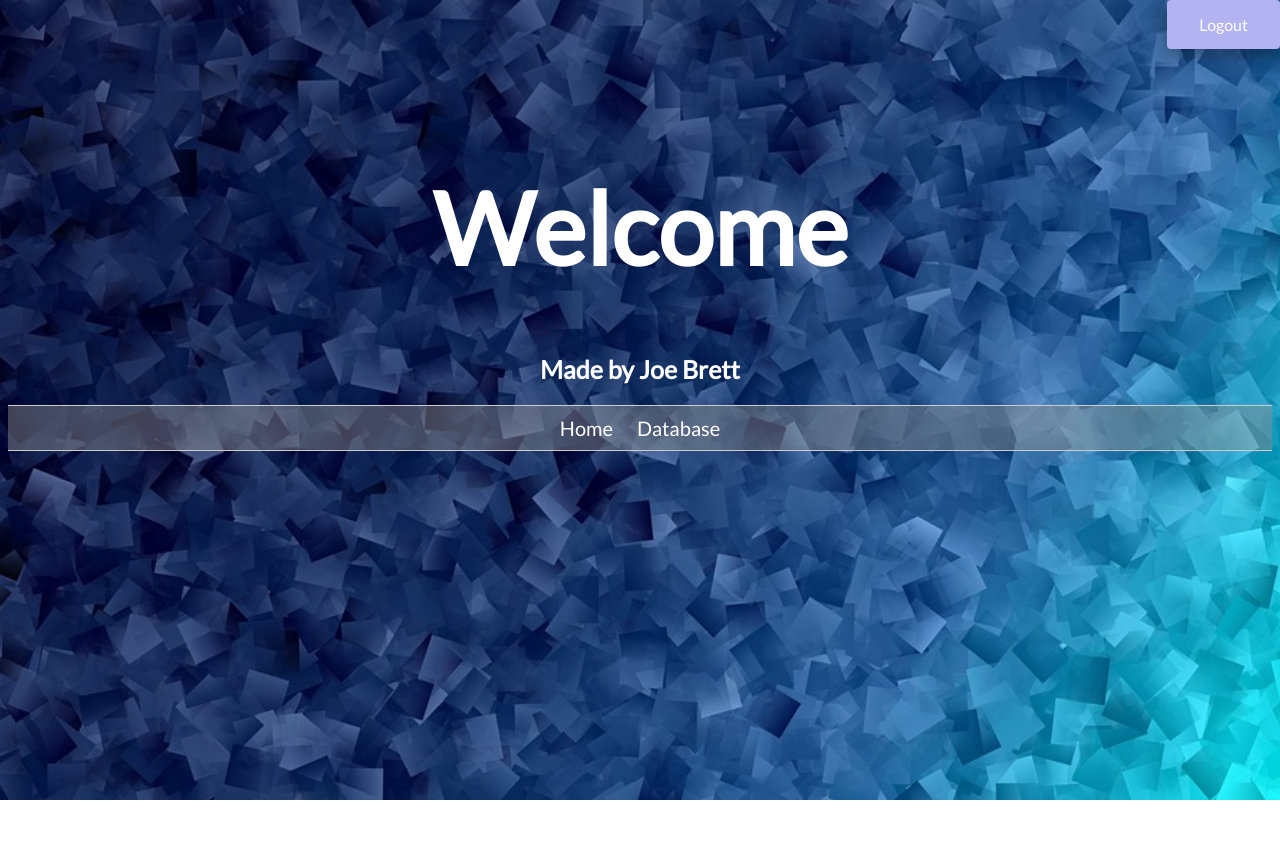
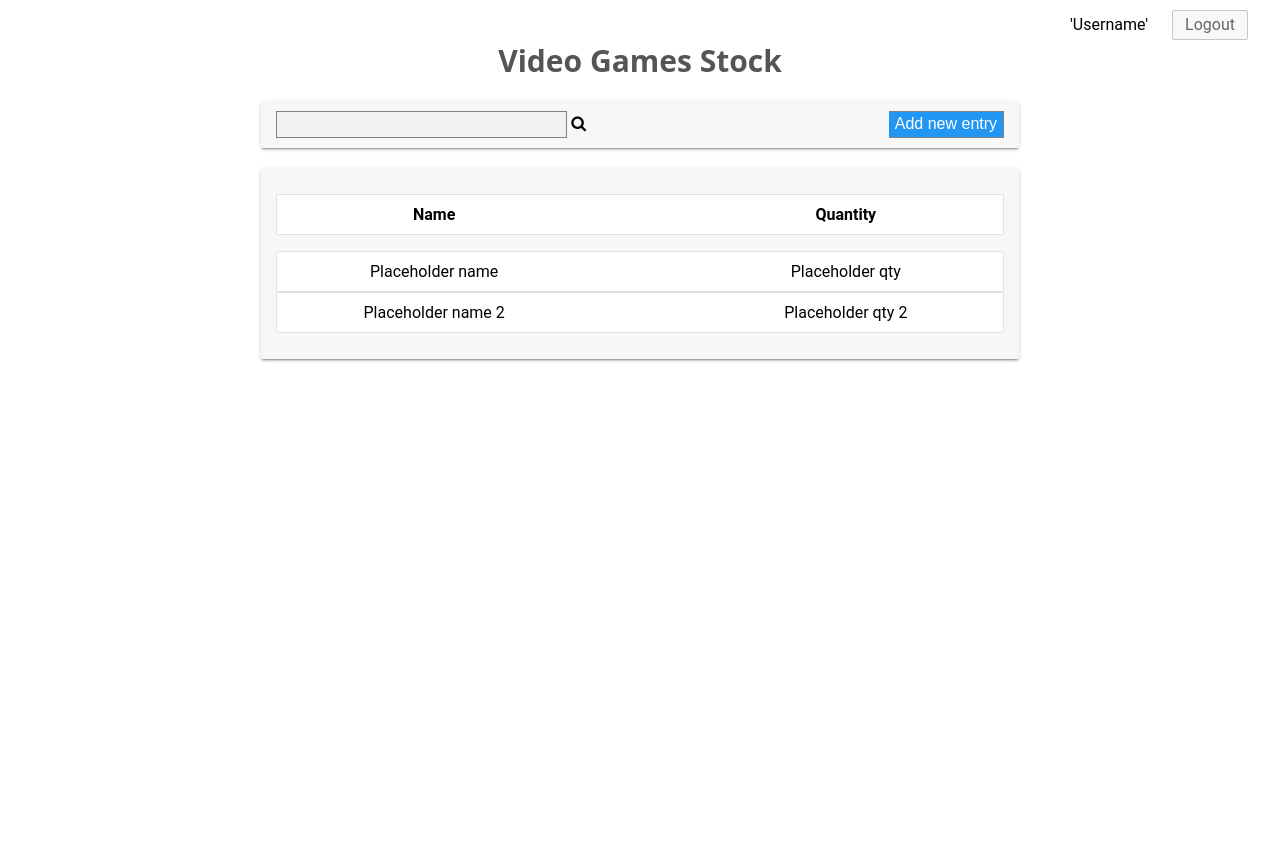
Before and after one commit to elgraney/Web-Dev, a PHP site: page /homepage.php in a window 1280 px wide. After the commit the page ends 362 px from the top, so only its background shows below. Run offline with PHP 8.4, Linux system fonts and the light colour scheme; the visitor is signed in with stand-in values (Sample User, id 1).

Commit message:
I have no idea what i'm doing!

```diff
--- /dev/null
+++ b/CSS/mainstyle.css
@@ -0,0 +1,146 @@
+@import url('https://fonts.googleapis.com/css?family=Lato');
+@import url('https://fonts.googleapis.com/css?family=Rubik');
+
+body {
+    background-color: white;
+    height: 100%;
+    font-family: "Roboto";
+}
+
+.input{
+  position: relative;
+  margin-top: 10px;
+  width: 100%;
+  float:left;
+  box-sizing: border-box;
+}
+
+
+#logout {
+  position: absolute;
+  top: 10px;
+  right: 0;
+  display: inline-block;
+  line-height: 28px;
+  padding: 0 12px;
+}
+.button {
+    background: #f8f8f8;
+    border: 1px solid #c6c6c6;
+    font-size: 16px;
+    color: #666;
+    cursor: default;
+    text-decoration: none;
+    margin: 0 20px;
+    display: inline-block;
+    line-height: 28px;
+    padding: 0 12px;
+    border-radius: 2px;
+}
+
+.button:hover {
+    background-color: #ccc;
+}
+
+h1 {
+    position: static;
+    text-align: center;
+    padding-top: 20px;
+    font-size: 30px;
+    font-family: 'Open Sans', sans-serif;
+    font-weight:bold;
+    color:#555557;
+
+}
+
+@media only screen and (min-width: 400px) {
+.container{
+
+  margin-left: 20%;
+  margin-right: 20%;
+  border-radius: 2px;
+  background-color: #f7f7f7;
+  box-shadow: 0 2px 2px 0 rgba(0,0,0,0.14), 0 1px 5px 0 rgba(0,0,0,0.12), 0 3px 1px -2px rgba(0,0,0,0.2);
+  padding-top: 10px;
+  padding-bottom: 10px;
+  margin-bottom: 20px;
+  }
+}
+@media only screen and (max-width: 400px) {
+  .container{
+  border-radius: 2px;
+  background-color: #f7f7f7;
+  box-shadow: 0 2px 2px 0 rgba(0,0,0,0.14), 0 1px 5px 0 rgba(0,0,0,0.12), 0 3px 1px -2px rgba(0,0,0,0.2);
+  padding-top: 10px;
+  padding-bottom: 10px;
+  margin-bottom: 20px;
+  }
+}
+
+.display_list{
+
+  display: block;
+
+  -webkit-padding-start: 0px;
+  margin-left: 2%;
+  margin-right: 2%;
+  border-radius: 1px;
+  overflow:hidden;
+
+}
+.item{
+  margin: auto;
+  border: 1px solid #e0e0e0;
+  border-radius: 2px;
+  overflow: hidden;
+  background-color: #fff;
+  padding: 10px 20px;
+}
+
+.row{
+  margin-left: auto;
+  margin-right: auto;
+
+}
+.left_column{
+  text-align: center;
+  width: 40%;
+
+  float: left;
+  box-sizing: border-box;
+
+
+}
+.right_column{
+  text-align: center;
+  width: 40%;
+  float: right;
+  box-sizing: border-box;
+
+  min-width: 100px
+}
+
+#search_pannel{
+  margin-left: 2%;
+  margin-right: 2%;
+}
+#search{
+  padding-top: 0.2rem;
+  padding-bottom: 0.2rem;
+  font-size: 1rem;
+  border: 1px solid grey;
+  width: 40%;
+  background: #f1f1f1;
+}
+
+#new_entry{
+  padding-top: 0.2rem;
+  padding-bottom: 0.2rem;
+  float: right;
+  background: #2196F3;
+  color: white;
+  font-size: 1rem;
+  border: 1px solid grey;
+  border-left: none;
+  cursor: pointer;
+}
--- a/homepage.php
+++ b/homepage.php
@@ -9,19 +9,57 @@ if (!isset($_SESSION['appuser'])) {
 
 <!DOCTYPE html>
 <html>
-    <link rel="stylesheet" type="text/css" href="CSS/mystyle.css">
+    <link rel="stylesheet" href="https://cdnjs.cloudflare.com/ajax/libs/font-awesome/4.7.0/css/font-awesome.min.css">
+    <link rel="stylesheet" type="text/css" href="CSS/mainstyle.css">
     <head>
         <title>Home</title>
     </head>
-    <body class = "bg">
+    <body>
+      <div id = 'logout'>
+        'Username'
         <a class = "button" href = "logout.php">Logout</a>
-        <h1>Welcome</h1>
-        <h2>Made by Joe Brett</h2>
-        <ul class = "nav">
-            <li><a class = ".activepage" href="homepage.php">Home</a></li>
-            <li><a href="database.html">Database</a></li>
+      </div>
+      <h1>Video Games Stock</h1>
+
+      <div class = "container">
+          <div id = "search_pannel">
+            <div id = "input">
+              <input id ="search" data-list = ".search_list" type = "search" placeholder=""required>
+              <label for ="search"><i class="fa fa-search"></i></label>
+
+              <button type="submit" onclick="PLACEHOLDER"  id="new_entry">Add new entry</button>
+
+          </div>
+        </div>
+      </div>
+
+
+      <div class = 'container'>
+        <ul class = "display_list">
+          <li class = 'item'>
+            <b>
+              <div class = "row">
+                <div class = "left_column">Name</div>
+                <div class = "right_column">Quantity</div>
+              </div>
+            </b>
+          </li>
         </ul>
-        </p>
 
+        <ul class = "display_list">
+            <li class = "item">
+              <div class = "row">
+                <div class = "left_column">Placeholder name</div>
+                <div class = "right_column">Placeholder qty</div>
+              </div>
+            </li>
+            <li class = "item">
+              <div class = "row">
+                <div class = "left_column">Placeholder name 2</div>
+                <div class = "right_column">Placeholder qty 2</div>
+              </div>
+            </li>
+          </ul>
+        </div>
     </body>
 </html>
--- a/index.php
+++ b/index.php
@@ -1 +1 @@
-<a href = "login.php">Hello There</a>
+<a href = "login.php">General Kenobi!</a>
--- a/utils/auth.php
+++ b/utils/auth.php
@@ -22,9 +22,6 @@ function validateUser($conn, $username, $password)
 {
   //Basic SQL protection
   $username = $conn->real_escape_string($username);
-
-
-
 
   $sql ="SELECT * FROM users WHERE username = '$username'";
 
--- a/utils/connection.php
+++ b/utils/connection.php
@@ -2,7 +2,7 @@
 
 $servername = "localhost";
 $username = "root";
-$password = "Hello There";
+$password = "";
 $database = "videogamesdatabase" ;
 
 // Create connection
@@ -15,7 +15,7 @@ if ($conn->connect_error)
 }
 else
 {
-  //echo "Connected successfully <br />";
+  echo "Connected successfully <br />";
 }
 
 
```
Also changed, not shown: CSS/loginstyle.css (+62 -28 lines), login.php (+22 -44 lines).
